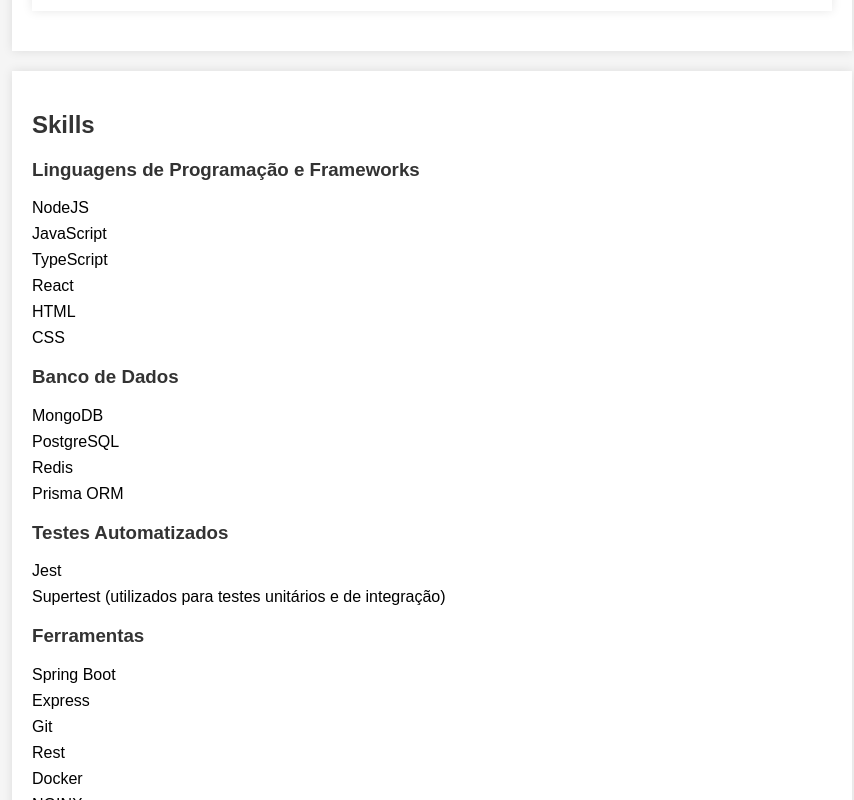
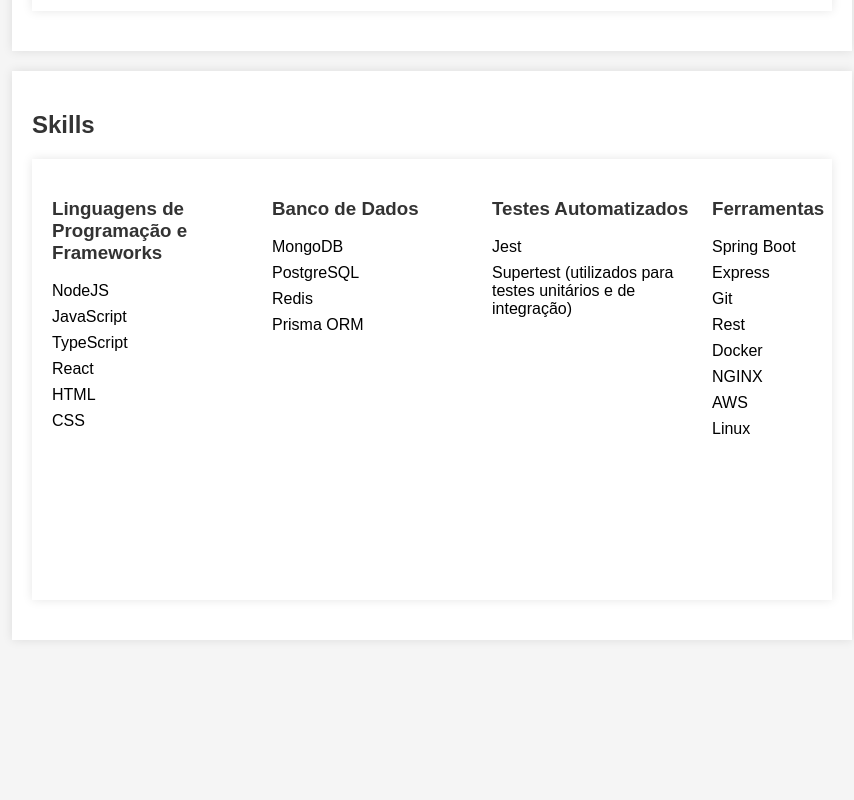
Before and after one commit to rafaelor20/my_portifolio, a plain HTML site: page index.html in a window 1280 px wide. Shown: the part 1686-2486 px from the top of the page, without its empty margins (208-1062 px from the left). After the commit the page ends 2346 px from the top, so only its background shows below. Drawn offline with Linux system fonts and the light colour scheme.

Commit message:
fix: layout skills section

```diff
--- a/index.html
+++ b/index.html
@@ -4,7 +4,7 @@
 <head>
     <meta charset="UTF-8">
     <meta name="viewport" content="width=device-width, initial-scale=1.0">
-    <title>My Developer Portfolio</title>
+    <title>Raafel Dev</title>
     <style>
         body {
             font-family: 'Arial', sans-serif;
@@ -37,6 +37,22 @@
             padding: 20px;
             background-color: #fff;
             box-shadow: 0 0 10px rgba(0, 0, 0, 0.1);
+        }
+
+        div.skills {
+            display: flex;
+            justify-content: flex-start;
+            overflow-x: scroll;
+            max-width: 800px;
+            margin: 20px auto;
+            padding: 20px;
+            background-color: #fff;
+            box-shadow: 0 0 10px rgba(0, 0, 0, 0.1);
+        }
+
+        div.skills-box {
+            margin-right: 20px;
+            min-width: 200px;
         }
 
         img.profile-picture {
@@ -102,7 +118,6 @@
 
     <section>
         <h2>Sobre mim</h2>
-        <!-- <img class="profile-picture" src="asset/photo.png" alt="Rafael Rosário - Desenvolvedor de software"> -->
         <img class="profile-picture" src="asset/photo.png" alt="Rafael Rosário - Desenvolvedor de software">
         <p>
             Olá, eu sou Rafael, um desenvolvedor Full Stack apaixonado por tecnologia e por encontrar soluções
@@ -147,9 +162,10 @@
     </section>
 
     <section>
-        <h2>Projects</h2>
+        <h2>Projetos</h2>
 
         <div class="projects">
+
             <div class="project">
                 <h3>Driven Plus</h3>
                 <a href="https://driven-plus-psi.vercel.app/" target="_blank">
@@ -191,14 +207,17 @@
                     </a>
                 </p>
             </div>
+
         </div>
 
-        <!-- Add more projects as needed -->
     </section>
 
     <section>
         <h2>Skills</h2>
 
+        <div class="skills">
+
+            <div class="skills-box">
                 <h3>Linguagens de Programação e Frameworks</h3>
                 <ul>
                     <li>NodeJS</li>
@@ -208,7 +227,9 @@
                     <li>HTML</li>
                     <li>CSS</li>
                 </ul>
+            </div>
 
+            <div class="skills-box">
                 <h3>Banco de Dados</h3>
                 <ul>
                     <li>MongoDB</li>
@@ -216,13 +237,17 @@
                     <li>Redis</li>
                     <li>Prisma ORM</li>
                 </ul>
+            </div>
 
+            <div class="skills-box">
                 <h3>Testes Automatizados</h3>
                 <ul>
                     <li>Jest</li>
                     <li>Supertest (utilizados para testes unitários e de integração)</li>
                 </ul>
+            </div>
 
+            <div class="skills-box">
                 <h3>Ferramentas</h3>
                 <ul>
                     <li>Spring Boot</li>
@@ -234,7 +259,9 @@
                     <li>AWS</li>
                     <li>Linux</li>
                 </ul>
+            </div>
 
+            <div class="skills-box">
                 <h3>Conceitos e Práticas</h3>
                 <ul>
                     <li>Metodologias Ágeis (Scrum, Kanban)</li>
@@ -246,11 +273,16 @@
                     <li>Processos de Deploy e CI/CD</li>
                     <li>UML (Diagrama de Caso de Uso e Diagrama de Atividades)</li>
                 </ul>
+            </div>
 
+            <div class="skills-box">
                 <h3>Idiomas</h3>
                 <ul>
                     <li>Inglês (C1 Avançado)</li>
                 </ul>
+            </div>
+
+        </div>
 
     </section>
 
```
Lines whose indentation alone changed are shown as unchanged.
